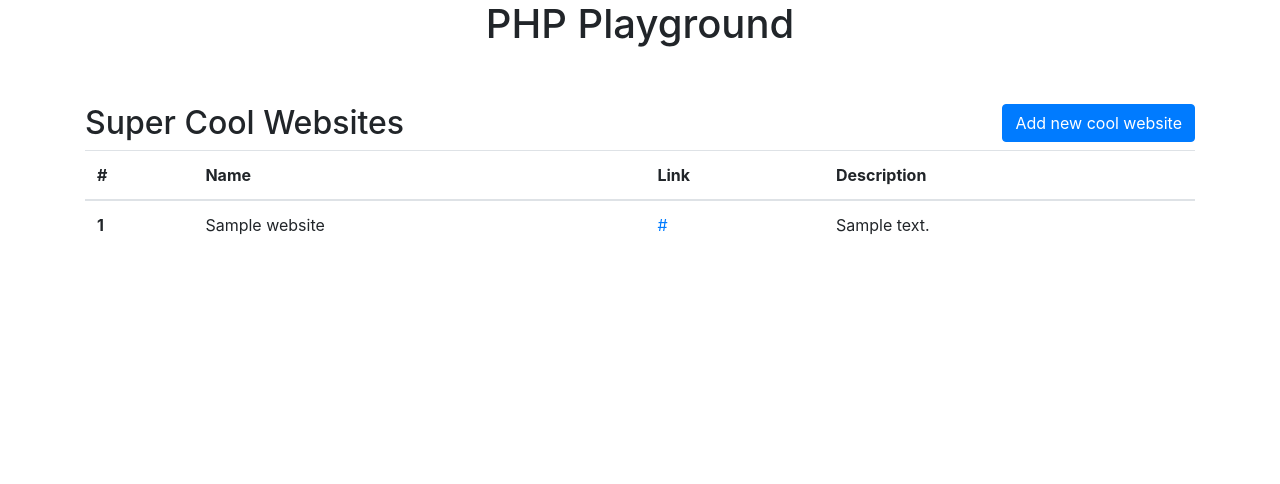
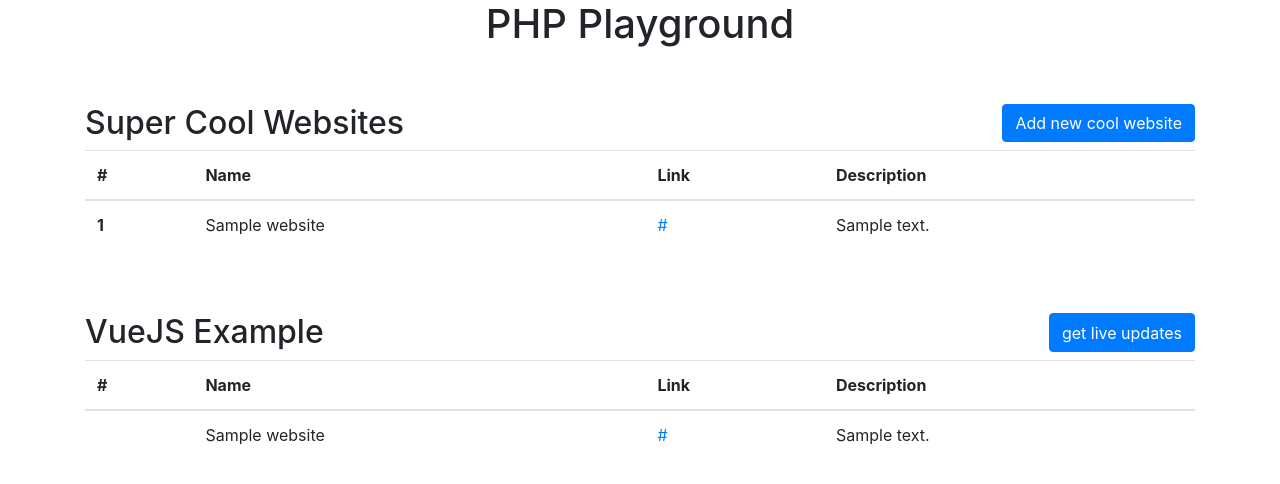
Before and after one commit to rjanke/phpplayground, a PHP site: page / in a window 1280 px wide. Shown: the top 484 px of the page. Run offline with PHP 8.4, Linux system fonts and the light colour scheme; tables that the repository leaves empty or names only in its code hold one stand-in row (values such as "Sample post").

Commit message:
Added Vuejs example

```diff
--- a/index.php
+++ b/index.php
@@ -28,6 +28,7 @@
     <meta name="viewport" content="width=device-width, initial-scale=1.0">
     <title>PHP Playground</title>
     <link rel="stylesheet" href="https://stackpath.bootstrapcdn.com/bootstrap/4.5.0/css/bootstrap.min.css" integrity="sha384-9aIt2nRpC12Uk9gS9baDl411NQApFmC26EwAOH8WgZl5MYYxFfc+NcPb1dKGj7Sk" crossorigin="anonymous">
+    <link rel="stylesheet" href="styles.css">
 </head>
 <body>
     <div class="container">
@@ -74,7 +75,55 @@
                 </table>
             </div>
         </div>
+
+        <div class="row mt-5">
+            <!-- Vue JS instance -->
+            <div class="col" id="cool-sites">
+                <div class="d-flex justify-content-between">
+                    <h2>VueJS Example</h2>
+                    <button class="btn btn-primary mb-2 live-updates-button"
+                          v-on:click="(liveUpdates ? liveUpdates = false : liveUpdates = true); (liveUpdates ? isLoading = true : isLoading = false); getSitesAjax(); "
+                          v-bind:class="{ 'btn-danger live-pulse': liveUpdates, 'spinner-grow': isLoading } ">
+                          {{ buttonText }}
+                  </button>
+                </div>
+
+                <div>
+                    <table class="table">
+                        <thead>
+                            <tr>
+                            <th scope="col">#</th>
+                            <th scope="col">Name</th>
+                            <th scope="col">Link</th>
+                            <th scope="col">Description</th>
+                            </tr>
+                        </thead>
+                        <tbody>
+
+                            <tr v-for="site in coolSiteList">
+                            <th scope="row"></th>
+                            <td>{{ site.name }}</td>
+                            <td><a v-bind:href="'https://' + site.link" target="_blank">{{ site.link }}</a></td>
+                            <td>{{ site.description }}</td>
+                            </tr>
+
+                        </tbody>
+                    </table>
+
+                </div>
+            </div>
+        </div>
     </div>
+
+    <!-- Get VueJS -->
+    <script src="https://cdn.jsdelivr.net/npm/vue/dist/vue.js"></script>
+
+    <!-- Get the Almighty -->
+    <script src="https://code.jquery.com/jquery-3.5.1.js" integrity="sha256-QWo7LDvxbWT2tbbQ97B53yJnYU3WhH/C8ycbRAkjPDc="
+    crossorigin="anonymous"></script>
+
+    <!-- Get out script -->
+    <script src="scripts.js"></script>
 
 </body>
 </html>
--- /dev/null
+++ b/scripts.js
@@ -0,0 +1,47 @@
+var coolSites = new Vue({
+    el: '#cool-sites',
+    data: {
+        coolSiteList: [],
+        dataLoaded: false,
+        liveUpdates: false,
+        isLoading: false,
+        updateFrequency: 1000,
+        buttonText: 'get live updates'
+    },
+    methods: {
+        getSitesAuto: function () {
+            setTimeout(function () {
+                this.getSitesAjax()
+            }.bind(this), this.updateFrequency);
+        },
+        getSitesAjax: function () {
+            if (this.liveUpdates == false) {
+                this.buttonText = 'get live updates'
+            }
+
+            $.ajax({
+                context: this,  // access 'this' context in ajax function
+                url: "/sitesJSON.php",
+                type: "GET",
+                dataType: "json",
+                success: function (data) {
+                  this.dataLoaded = true;
+                  this.coolSiteList = data;
+                },
+                complete: function () {
+                  if (this.liveUpdates == true) {
+                    this.isLoading = false;
+                    this.buttonText = 'live';
+                    this.getSitesAuto()
+                  }
+                }.bind(this)   // access 'this' inside function
+              });
+        }
+    },
+    mounted: function () {
+        // Populate the temp data on initial page load
+        this.$nextTick(function () {
+            this.getSitesAjax()
+        });
+    }
+})
--- /dev/null
+++ b/sitesJSON.php
@@ -0,0 +1,14 @@
+<?php
+
+// Get DB connection info
+require_once("db_connection.php");
+
+// Make the PDO query
+$query = $dbcon->prepare('SELECT * FROM cool_websites');
+$query->execute();
+
+// Put all of the results into an array
+$cool_websites = $query->fetchAll();
+
+header("Content-type: application/json");
+echo(json_encode($cool_websites));
--- /dev/null
+++ b/styles.css
@@ -0,0 +1,20 @@
+.live-pulse::after {
+    content: "";
+    position: absolute;
+    border-radius: 2px;
+    top: 0;
+    left: 0;
+    width: 100%;
+    height: 100%;
+    animation: shadow-pulse 1.5s infinite;
+}
+
+@keyframes shadow-pulse
+{
+  0% {
+    box-shadow: 0 0 0 0px rgba(241, 70, 104, 0.4);
+  }
+  100% {
+    box-shadow: 0 0 0 10px rgba(0, 0, 0, 0);
+  }
+}
```
